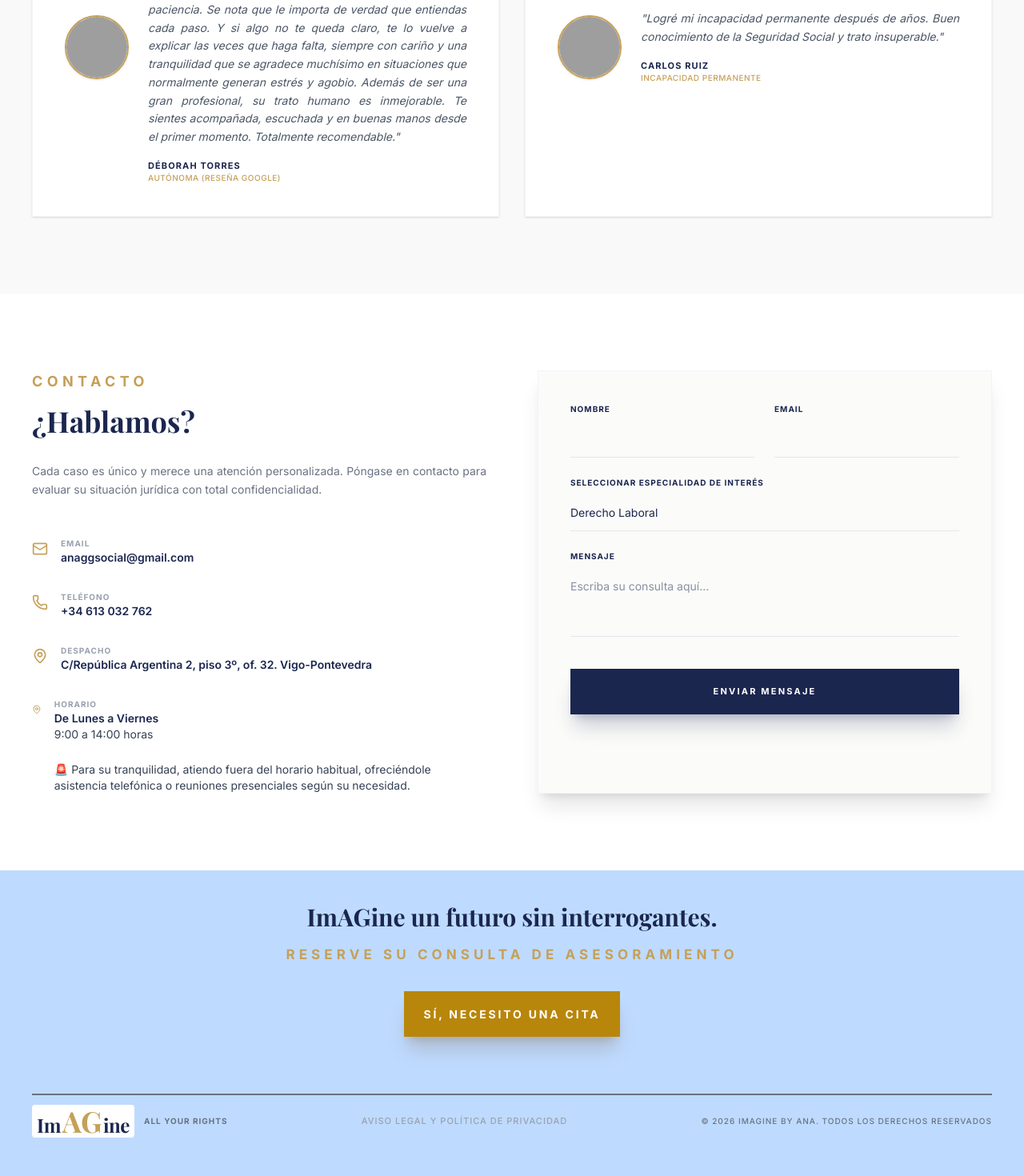
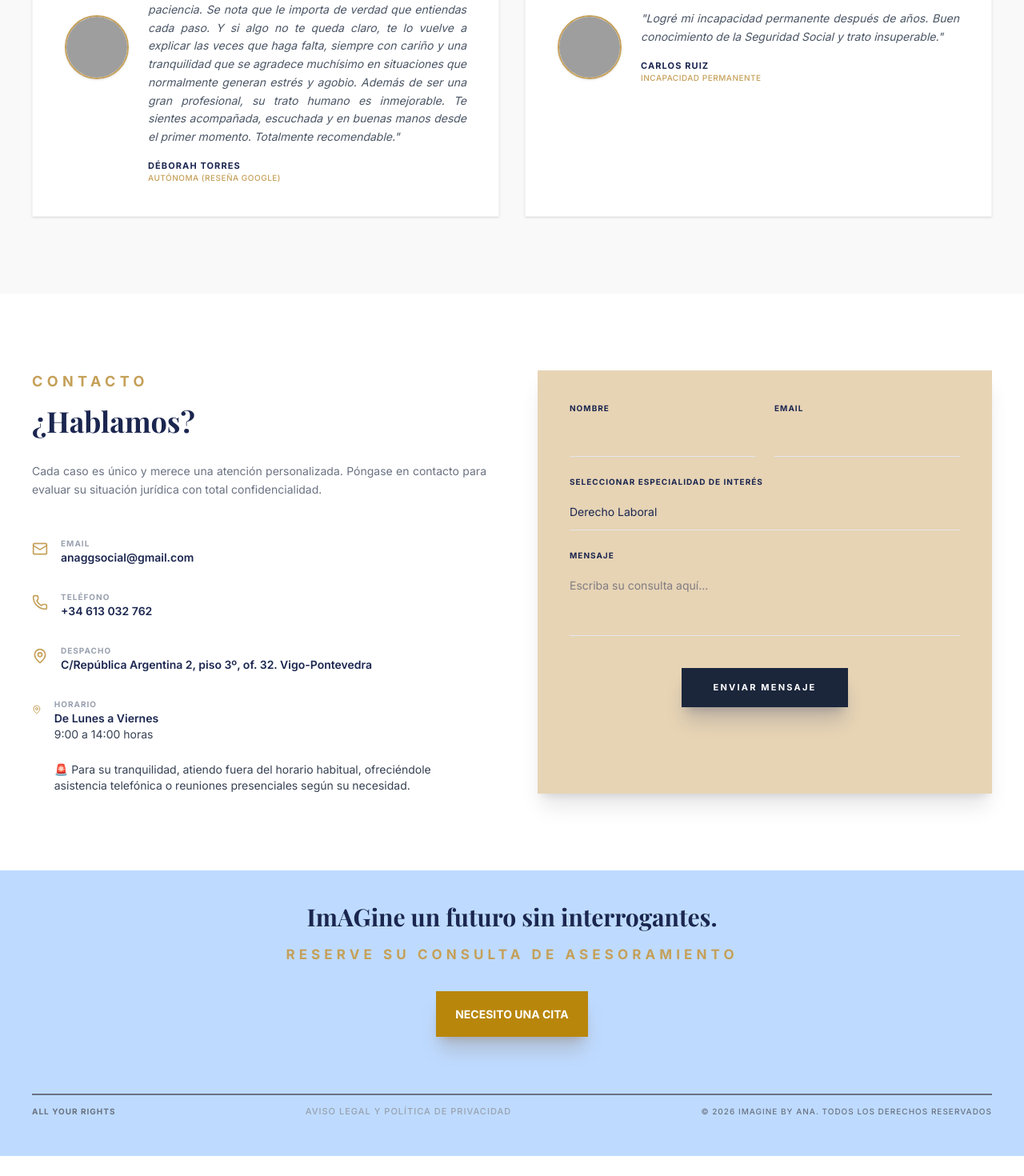
Before and after one commit to Anagiraldez/imagine-asesoria-vigo, a React (Vite) app: page / in a window 1280 px wide. Shown: the part 2304-3774 px from the top of the page at 80% size. After the commit the page ends 3749 px from the top, so only its background shows below. Built offline with nearby package versions, Linux system fonts and the light colour scheme; grey boxes are pictures that could not be loaded; a web font is replaced by a local one.

Commit message:
cambio nuevo

```diff
--- a/src/App.tsx
+++ b/src/App.tsx
@@ -255,7 +255,7 @@ export default function App() {
               </span>
 
               <div className="h-10 w-px bg-black" />
-              <span className="text-[18px] font-medium tracking-[0.2em] uppercase text-blue">(+34) 613 032 762 <br />Consultas que no pueden esperar</span>
+              <span className="text-[18px] font-bold tracking-[0.3em] uppercase text-blue">(+34) 613 032 762 <br />Consultas que no pueden esperar</span>
             </div>
 
           </div>
@@ -351,7 +351,7 @@ export default function App() {
               </div>
             </div>
 
-            <div className="bg-[#FBFBF9] p-7 md:p-10 border border-gray-100 shadow-xl">
+            <div className="bg-[#E7D4B5] p-7 md:p-10 border-[#B8860B] shadow-xl">
               <form className="grid gap-5 md:gap-6">
                 <div className="grid gap-5 md:gap-6 md:grid-cols-2">
                   <div className="flex flex-col gap-2">
@@ -376,7 +376,7 @@ export default function App() {
                   <label className="text-[10px] font-bold tracking-widest uppercase text-primary">Mensaje</label>
                   <textarea rows={3} placeholder="Escriba su consulta aquí..." className="border-b border-gray-200 bg-transparent py-3 text-sm outline-none transition-colors focus:border-accent resize-none"></textarea>
                 </div>
-                <button type="submit" className="mt-4 bg-primary py-5 text-[11px] font-bold tracking-[0.2em] uppercase text-white shadow-xl shadow-blue-950/20 transition-all hover:bg-navy-dark">
+                <button type="submit" className="mt-4 w-fit px-10 mx-auto bg-[#1B263B] py-4 text-[11px] font-bold tracking-[0.2em] uppercase text-white shadow-xl shadow-blue-950/20 transition-all hover:bg-navy-dark">
                   Enviar Mensaje
                 </button>
               </form>
@@ -394,9 +394,9 @@ export default function App() {
                 href="https://wa.me/34613032762?text=Hola,%20me%20gustaría%20solicitar%20una%20consulta%20personalizada."
                 target="_blank"
                 rel="noopener noreferrer"
-                className="mt-6 md:mt-8 w-max bg-[#B8860B] px-6 md:px10 py-3 md:py-5 text-[12px] md:text-[14px] font-bold tracking-[0.2em] uppercase text-white shadow-xl shadow-yellow-900/20 transition-all hover:bg-[#25D366] hover:shadow-2xl active:scale-95"
+                className="mt-6 md:mt-8 w-max bg-[#B8860B] px-6 md:px10 py-3 md:py-5 text-[12px] md:text-[14px] font-bold  uppercase text-white shadow-xl shadow-yellow-900/20 transition-all hover:bg-[#25D366] hover:shadow-2xl active:scale-95"
               >
-              Sí, necesito una cita
+              Necesito una cita
               </a>
         </div>
       </section>
@@ -407,25 +407,7 @@ export default function App() {
 
             <div className="flex items-center gap-3">
 
-              <div className="flex h10 w-32 items-center justify-center rounded bg-white font-bold ">
-                <span className="font-serif tracking-tighter text-primary flex items-baseline">
 
-                  {/* IMAGINE*/}
-                  {/* La primera I mayúscula */}
-                  <span className="text-xl md:text-2xl">I</span>
-
-                  {/* Letra 'm' en negrita y minúscula */}
-                  <span className="text-xl md:text-2xl lowercase">m</span>
-
-                  {/* El núcleo "AG" en DORADO, MAYÚSCULAS y NEGRITA EXTREMA */}
-                  <span className="text-3xl md:text-4xl font-black uppercase text-accent px-0.5">
-                    AG
-                  </span>
-
-                  {/* El final 'ine' en negrita y minúscula */}
-                  <span className="text-xl md:text-2xl lowercase">ine</span>
-                </span>
-              </div>
 
               {/* RIGHTS*/}
               <p className="font-bold text-blue tracking-widest">ALL YOUR RIGHTS</p>
```
